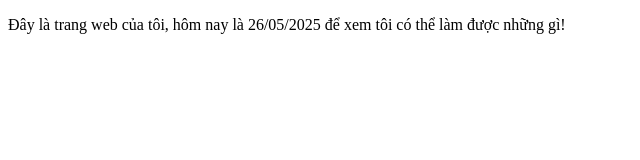
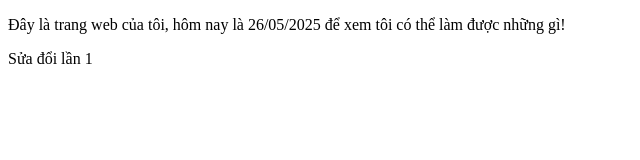
Before and after one commit to Sangpham26/DuAn, a plain HTML site: page index.html in a window 1280 px wide. Shown: the full height of the page, 0-640 px from the left. Drawn offline with Linux system fonts and the light colour scheme.

Commit message:
Sửa đổi lần 1

```diff
--- a/index.html
+++ b/index.html
@@ -10,5 +10,6 @@
       Đây là trang web của tôi, hôm nay là 26/05/2025 để xem tôi có thể làm được
       những gì!
     </p>
+    <p>Sửa đổi lần 1</p>
   </body>
 </html>
```
